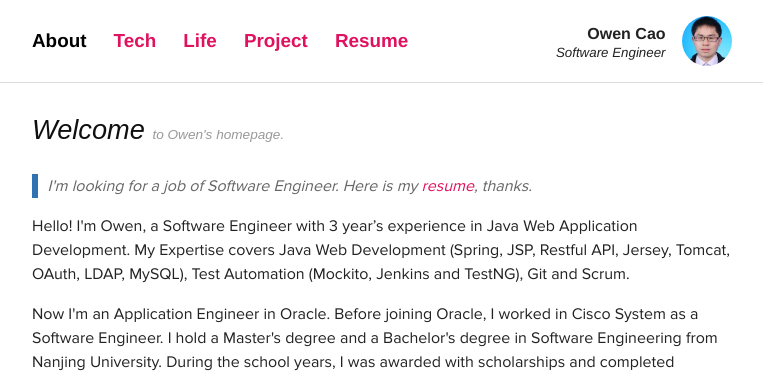
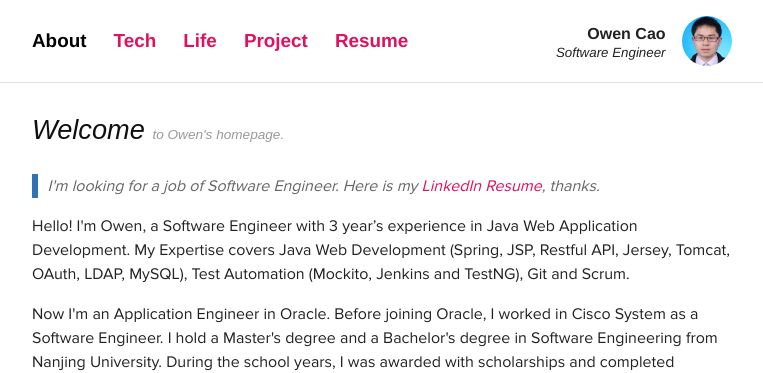
Before and after one commit to cynosure7/cynosure7.github.io, a Jekyll site: the page built from index.html, in a window 1280 px wide. Shown: the top 373 px of the page, without its empty margins (258-1021 px from the left). Built offline with Jekyll 4.4.1, drawn with Linux system fonts in a browser that asks for light colours; some web fonts are replaced; Markdown is read by kramdown in place of the engine named in the settings.

Commit message:
open link in a new tab

```diff
--- a/index.html
+++ b/index.html
@@ -14,7 +14,7 @@
   </h1>
   <blockquote>
   <p>
-    I'm looking for a job of Software Engineer. Here is my <a href="https://nz.linkedin.com/in/owencao">resume</a>, thanks.
+    I'm looking for a job of Software Engineer. Here is my <a target="_blank" href="https://nz.linkedin.com/in/owencao">LinkedIn Resume</a>, thanks.
   </p>
   </blockquote>
   	<p>Hello! I'm Owen, a Software Engineer with 3 year’s experience in Java Web Application Development. My Expertise covers Java Web Development (Spring, JSP, Restful API, Jersey, Tomcat, OAuth, LDAP, MySQL), Test Automation (Mockito, Jenkins and TestNG), Git and Scrum.</p>
```
